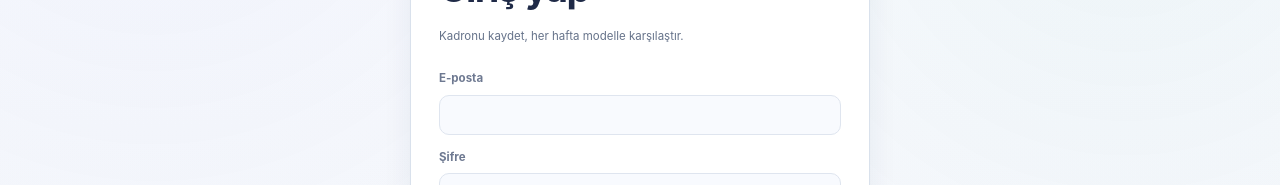
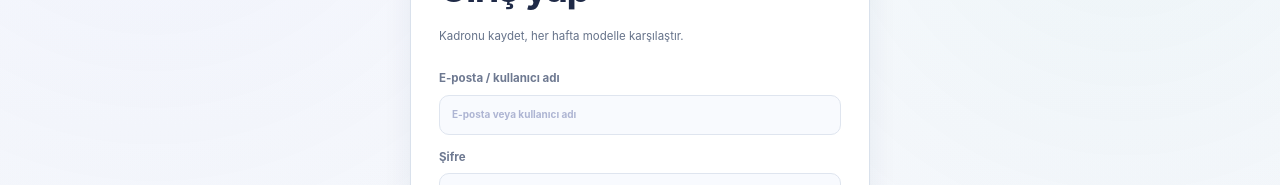
Before and after one commit to ecetin1998/tff-fantezi, a Next.js app: page /login in a window 1280 px wide. Shown: the part 203-388 px from the top of the page. Built offline with nearby package versions, Linux system fonts and the light colour scheme; no server answers.

Commit message:
ui(auth): allow username entry on login

```diff
--- a/components/LoginForm.js
+++ b/components/LoginForm.js
@@ -3,7 +3,7 @@ import {useSearchParams} from 'next/navigation'
 import {login,signup,resendConfirmation,requestPasswordReset} from '@/app/actions'
 
 const ERRORS={
-  invalid_credentials:'E-posta veya şifre hatalı.',
+  invalid_credentials:'Kullanıcı adı/e-posta veya şifre hatalı.',
   email_not_confirmed:'E-posta adresini doğrulaman gerekiyor.',
   already_registered:'Bu e-posta adresi zaten kayıtlı.',
   weak_password:'Şifre en az 8 karakter olmalı.',
@@ -30,7 +30,7 @@ export default function LoginForm(){
     {error?<div className="alert error">{error}</div>:null}
     {message?<div className="alert">{message}</div>:null}
     <form className="auth-form">
-      <label>E-posta<input name="email" type="email" autoComplete="email" required/></label>
+      <label>E-posta / kullanıcı adı<input name="email" type="text" autoComplete="username" placeholder="E-posta veya kullanıcı adı" required/></label>
       <label>Şifre<input name="password" type="password" autoComplete="current-password" minLength="6" required/></label>
       <div className="auth-actions">
         <button formAction={login} className="cta">Giriş yap</button>
```
